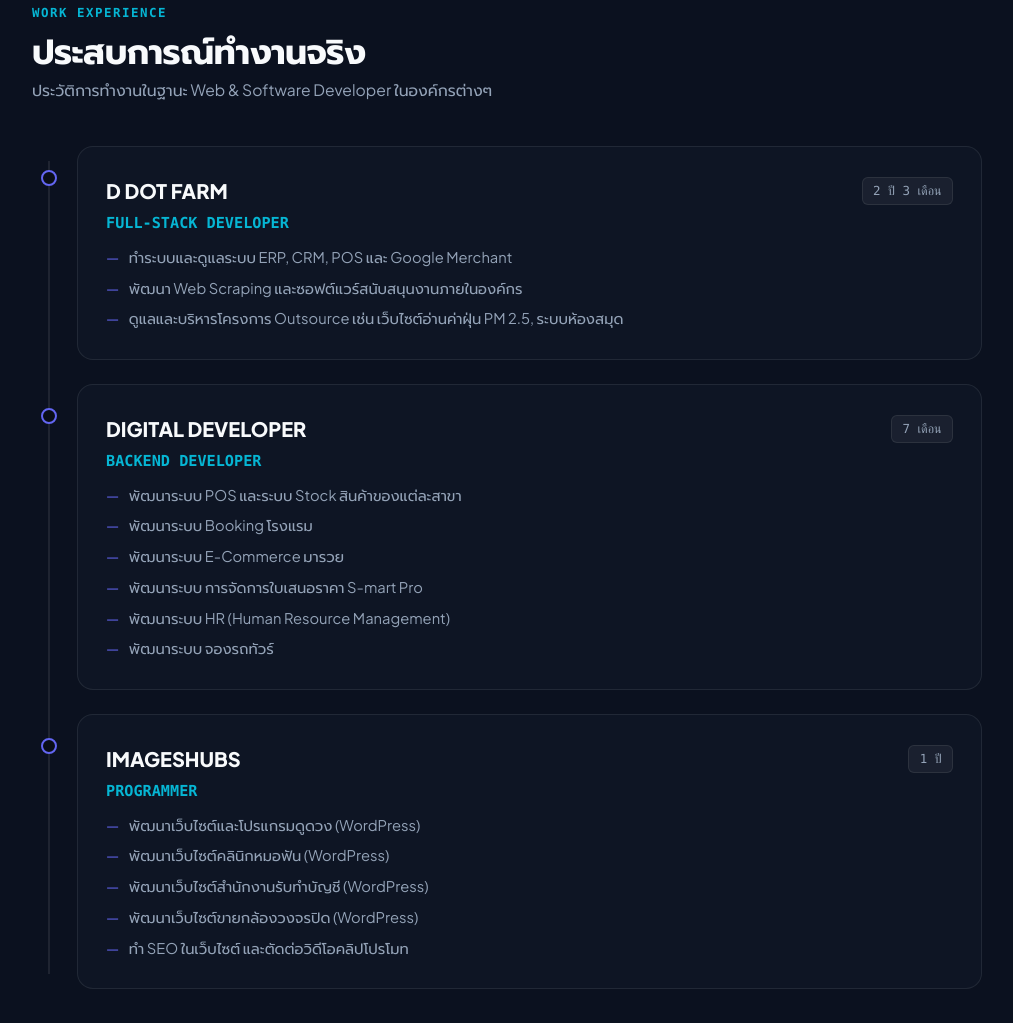
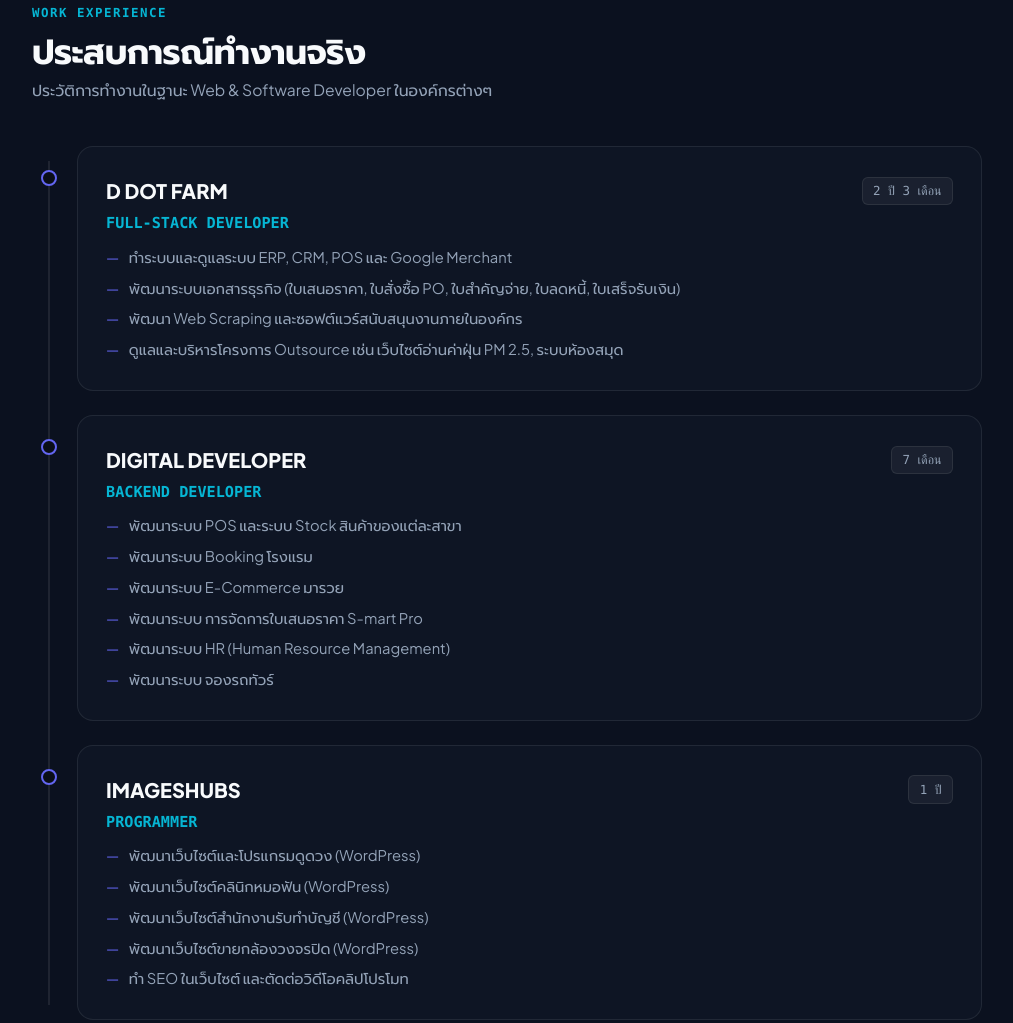
Before and after one commit to nonin22222/Portfolio, a plain HTML site: page index.html in a window 1280 px wide. Shown: the part 1931-2954 px from the top of the page, without its empty margins (32-1045 px from the left). Drawn offline with Linux system fonts and the light colour scheme.

Commit message:
feat: add business document workflow (quotations, vouchers, PO, receipts) to HR project and experience

```diff
--- a/index.html
+++ b/index.html
@@ -332,6 +332,7 @@
             <div class="timeline-role">FULL-STACK DEVELOPER</div>
             <ul class="timeline-tasks">
               <li>ทำระบบและดูแลระบบ ERP, CRM, POS และ Google Merchant</li>
+              <li>พัฒนาระบบเอกสารธุรกิจ (ใบเสนอราคา, ใบสั่งซื้อ PO, ใบสำคัญจ่าย, ใบลดหนี้, ใบเสร็จรับเงิน)</li>
               <li>พัฒนา Web Scraping และซอฟต์แวร์สนับสนุนงานภายในองค์กร</li>
               <li>ดูแลและบริหารโครงการ Outsource เช่น เว็บไซต์อ่านค่าฝุ่น PM 2.5, ระบบห้องสมุด</li>
             </ul>
--- a/js/main.js
+++ b/js/main.js
@@ -68,18 +68,18 @@
       en: 'Dee.Farm HR Management & Payroll Platform'
     },
     shortDesc: {
-      th: 'ระบบบริหารงานบุคคล บันทึกเวลาเข้า-ออกงาน อนุมัติวันลา และคำนวณบัญชีเงินเดือน (Payroll)',
-      en: 'Human Resource Management system featuring digital attendance, leave workflow, and automated payroll.'
+      th: 'ระบบบริหารงานบุคคล (HRM) และเอกสารธุรกิจองค์กร: บันทึกเวลาเข้า-ออกงาน อนุมัติวันลา คำนวณเงินเดือน พร้อมระบบจัดการเอกสาร (ใบเสนอราคา, ใบสำคัญจ่าย, ใบลดหนี้, ใบเสร็จ, ใบสั่งซื้อ PO)',
+      en: 'Human Resource Management & Enterprise Operations: digital attendance, leave approvals, payroll, and business documentation workflows (Quotations, Vouchers, Credit Notes, Receipts, PO).'
     },
     problem: {
-      th: 'การลงเวลาทำงานด้วยกระดาษหรือเครื่องสแกนเดิมคำนวณสถิติการมาสาย วันลาคงเหลือ และเงินเดือนพนักงานได้ล่าช้าและเกิดข้อผิดพลาดง่าย',
-      en: 'Manual punch cards and offline attendance tracking caused discrepancies in leave quotas and delayed monthly payroll calculations.'
+      th: 'องค์กรต้องการระบบศูนย์กลางที่ดูแลทั้งงานบุคคล (ลงเวลา/วันลา/เงินเดือน) ควบคู่กับงานเอกสารธุรกิจที่เกี่ยวข้อง โดยลดความซ้ำซ้อนของเอกสารกระดาษและเชื่อมโยงข้อมูลได้อย่างเป็นระบบ',
+      en: 'Organizations needed an integrated operations portal unifying HR attendance, leave, and payroll with digital business documentation workflows, eliminating manual paper friction.'
     },
     solution: {
-      th: 'พัฒนาระบบ Web Clock-in/Clock-out บันทึกเวลาออนไลน์พร้อมคำนวณสถิติสาย-ขาด-ลาอัตโนมัติ เชื่อมโยงเข้าสู่ระบบคำนวณเงินเดือน (Payroll) และออกสลิปเงินเดือน',
-      en: 'Built web-based clock-in/out attendance tracking, automated leave requests with approval hierarchies, and payroll slip computation.'
+      th: 'พัฒนาระบบ Web Clock-in/Clock-out คำนวณสาย-ขาด-ลา และเงินเดือน (Payroll) อัตโนมัติ พร้อมระบบจัดการเอกสารธุรกิจครบวงจร (ออกใบเสนอราคา, ใบสำคัญจ่าย, ใบลดหนี้, ใบเสร็จรับเงิน, ใบสั่งซื้อ PO) และส่งออกรายงาน PDF/Excel',
+      en: 'Engineered web attendance and automated payroll integrated with comprehensive enterprise document processing (Quotations, Payment Vouchers, Credit Notes, Receipts, Purchase Orders) and automated PDF/Excel export.'
     },
-    tags: ['Vue.js', 'PHP', 'Node.js', 'MySQL', 'HRM', 'Payroll Engine', 'Calendar Integration'],
+    tags: ['Vue.js', 'PHP', 'Node.js', 'MySQL', 'HRM & Payroll', 'เอกสารธุรกิจ (ใบเสนอราคา/PO/ใบเสร็จ)', 'Document Workflow'],
     imageTitles: {
       th: ['แดชบอร์ดลงเวลาทำงาน', 'ประวัติพนักงาน & สิทธิ์ลา', 'บัญชีเงินเดือน (Payroll)', 'ระบบจัดการคำขอลา'],
       en: ['Attendance Dashboard', 'Employee Master & Leave', 'Payroll Ledger', 'Leave Request Manager']
@@ -92,18 +92,20 @@
     ],
     features: {
       th: [
-        'แดชบอร์ดพนักงานส่วนบุคคล: ปุ่มลงเวลาเข้างาน-เลิกงาน และแสดงโควตาวันลาคงเหลือ',
-        'ระบบยื่นคำขอลา (ลาป่วย, ลากิจ, ลาพักร้อน) พร้อมระบุเหตุผลและสถานะการอนุมัติ',
-        'ระบบบัญชีเงินเดือน (Payroll) แสดงประวัติการจ่ายเงินย้อนหลัง และออกสลิปเงินเดือน',
-        'ระบบจัดการประวัติพนักงาน ข้อมูลติดต่อฉุกเฉิน บัญชีธนาคาร และประวัติการศึกษา',
-        'ปฏิทินบริษัทแสดงวันหยุดตามประเพณีและกำหนดการสำคัญขององค์กร'
+        'ระบบเอกสารธุรกิจครบวงจร: ออกและจัดการใบเสนอราคา, ใบสำคัญจ่าย, ใบลดหนี้, ใบเสร็จรับเงิน และใบขอสั่งซื้อ (PO)',
+        'ระบบบัญชีเงินเดือน (Payroll): คำนวณเงินเดือน สถิติการมาสาย-ขาด-ลา อัตโนมัติ พร้อมออกสลิปเงินเดือน',
+        'แดชบอร์ดพนักงานส่วนบุคคล: ปุ่มลงเวลาเข้างาน-เลิกงาน (Clock-in/out) และแสดงโควตาวันลาคงเหลือแบบเรียลไทม์',
+        'ระบบยื่นคำขอลาออนไลน์: อนุมัติวันลา (ลาป่วย, ลากิจ, ลาพักร้อน) พร้อมระบุเหตุผลและสถานะการพิจารณา',
+        'ระบบจัดการประวัติพนักงาน: ทะเบียนข้อมูลส่วนตัว บัญชีธนาคาร ประวัติการศึกษา และเอกสารสัญญาจ้าง',
+        'ปฏิทินบริษัท: แสดงวันหยุดตามประเพณี กำหนดการสำคัญ และรอบการจ่ายเงินเดือนขององค์กร'
       ],
       en: [
-        'Personal employee portal: 1-click clock in/out, remaining quota, tardiness logs',
-        'Digital leave management workflow (Sick, Personal, Vacation) with manager approvals',
-        'Comprehensive payroll ledger with payment receipts and exportable slips',
-        'Employee master file repository including emergency contacts and banking data',
-        'Interactive organization calendar highlighting public holidays and company events'
+        'Enterprise Document Workflow: Digital Quotations, Payment Vouchers, Credit Notes, Receipts, and Purchase Orders (PO)',
+        'Automated Payroll Engine: Monthly salary computation, attendance deduction algorithms, and exportable pay slips',
+        'Employee Portal & Attendance: Digital clock in/out tracking, live remaining leave quotas, and tardiness metrics',
+        'Digital Leave Approvals: Structured manager approval hierarchy for sick, personal, and annual vacations',
+        'Employee Records Repository: Secure storage for emergency contacts, bank accounts, and employment contracts',
+        'Company Operations Calendar: Centralized timeline for national holidays, payroll runs, and corporate milestones'
       ]
     }
   },
```
